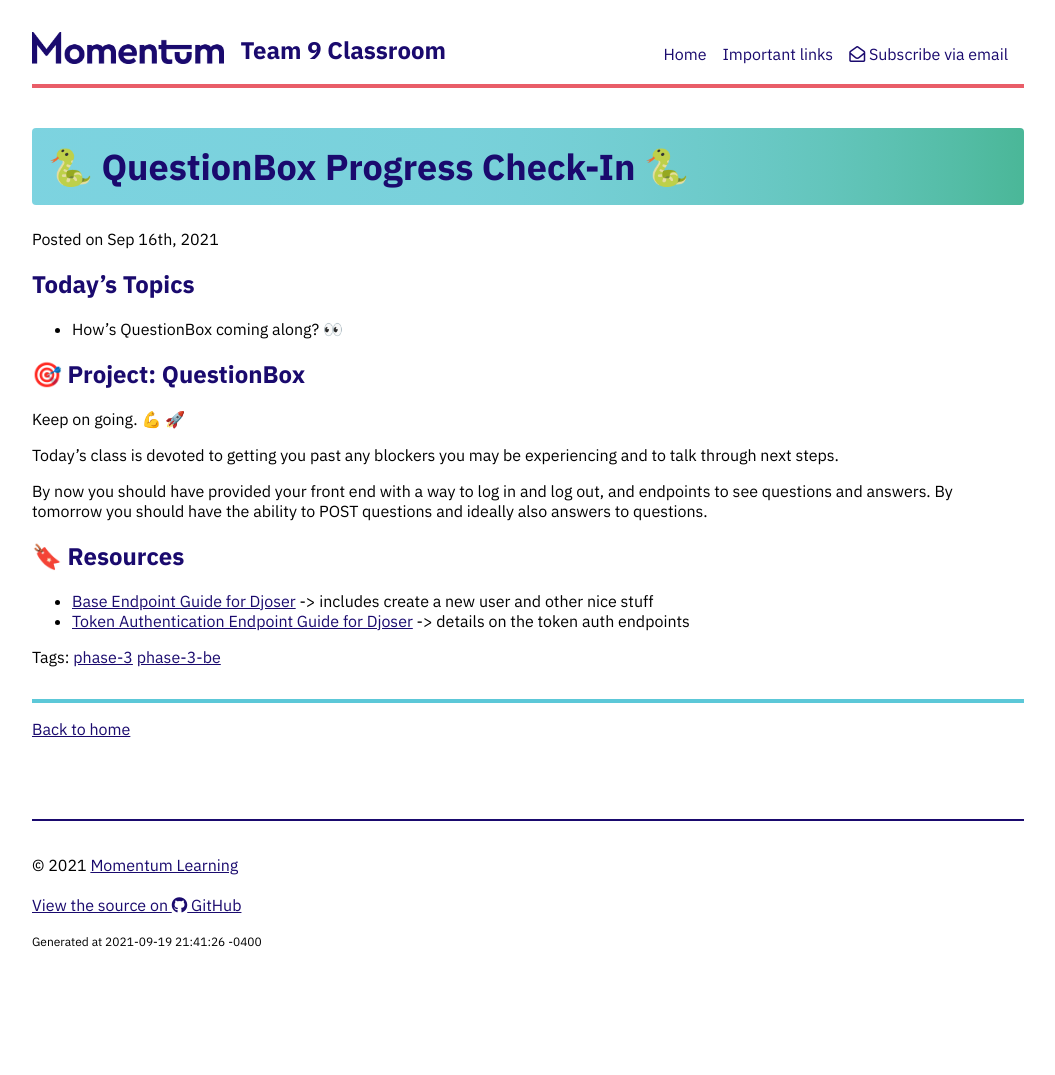
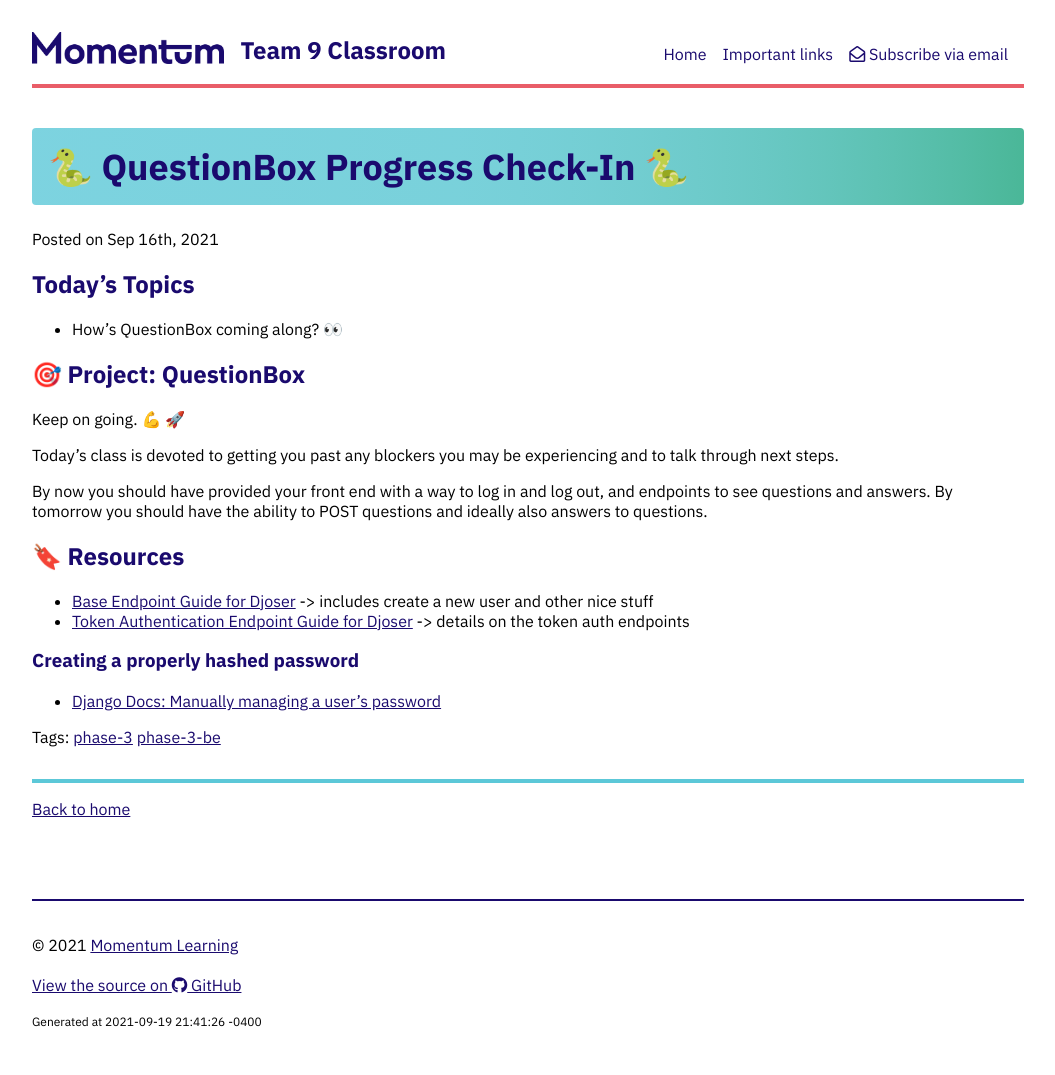
Before and after one commit to Momentum-Team-9/momentum-team-9.github.io, a Jekyll site: the page built from _posts/2021-09-16-be-project-progress.md, in a window 1280 px wide. Shown: the whole page, without its empty margins (112-1167 px from the left). Built offline with Jekyll 4.4.1, drawn with Linux system fonts in a browser that asks for light colours; nearby versions of some CDN libraries; before the commit the page ends 995 px from its top, so only the background shows below that.

Commit message:
Add link on password hashing

```diff
--- a/_posts/2021-09-16-be-project-progress.md
+++ b/_posts/2021-09-16-be-project-progress.md
@@ -20,3 +20,7 @@ By now you should have provided your front end with a way to log in and log out,
 
 - [Base Endpoint Guide for Djoser](https://djoser.readthedocs.io/en/latest/base_endpoints.html) -> includes create a new user and other nice stuff
 - [Token Authentication Endpoint Guide for Djoser](https://djoser.readthedocs.io/en/latest/token_endpoints.html) -> details on the token auth endpoints
+
+### Creating a properly hashed password
+
+- [Django Docs: Manually managing a user's password](https://docs.djangoproject.com/en/3.2/topics/auth/passwords/#module-django.contrib.auth.hashers)
```
